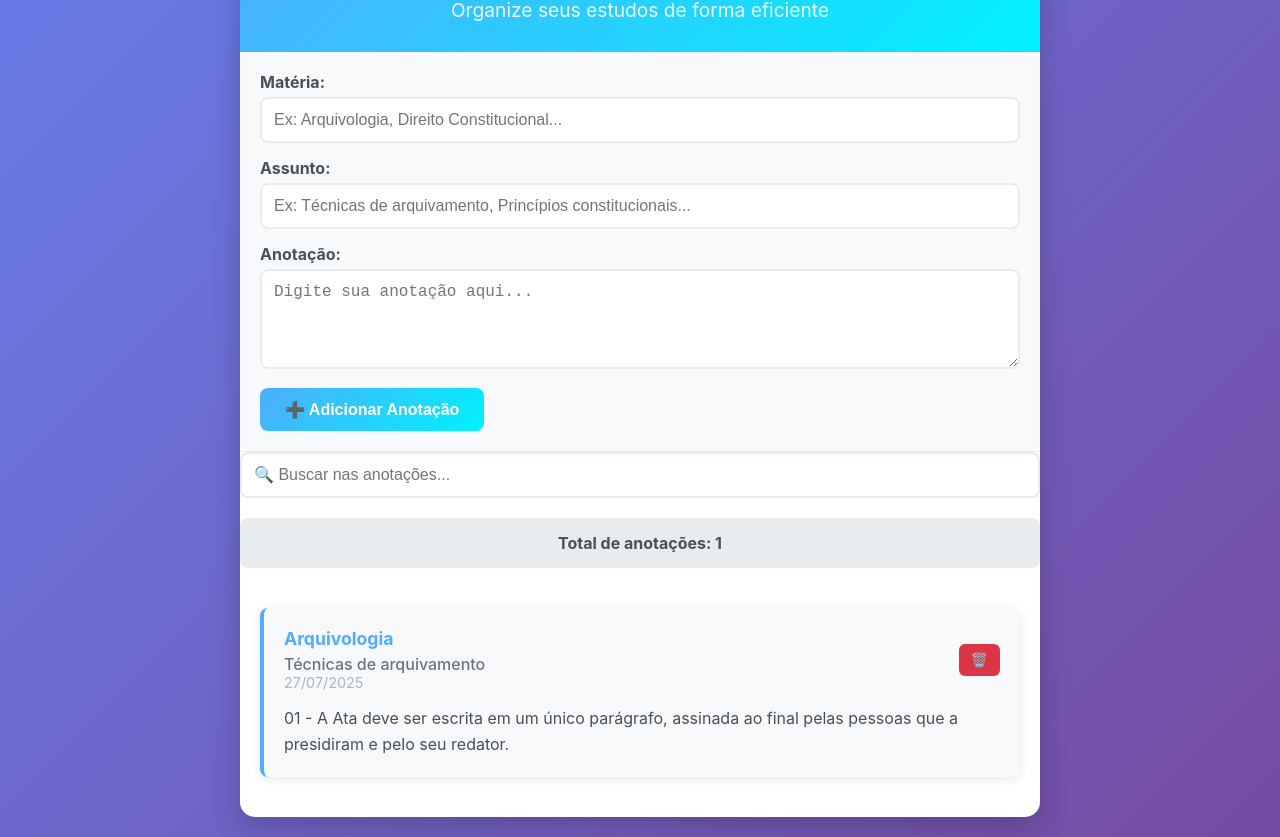
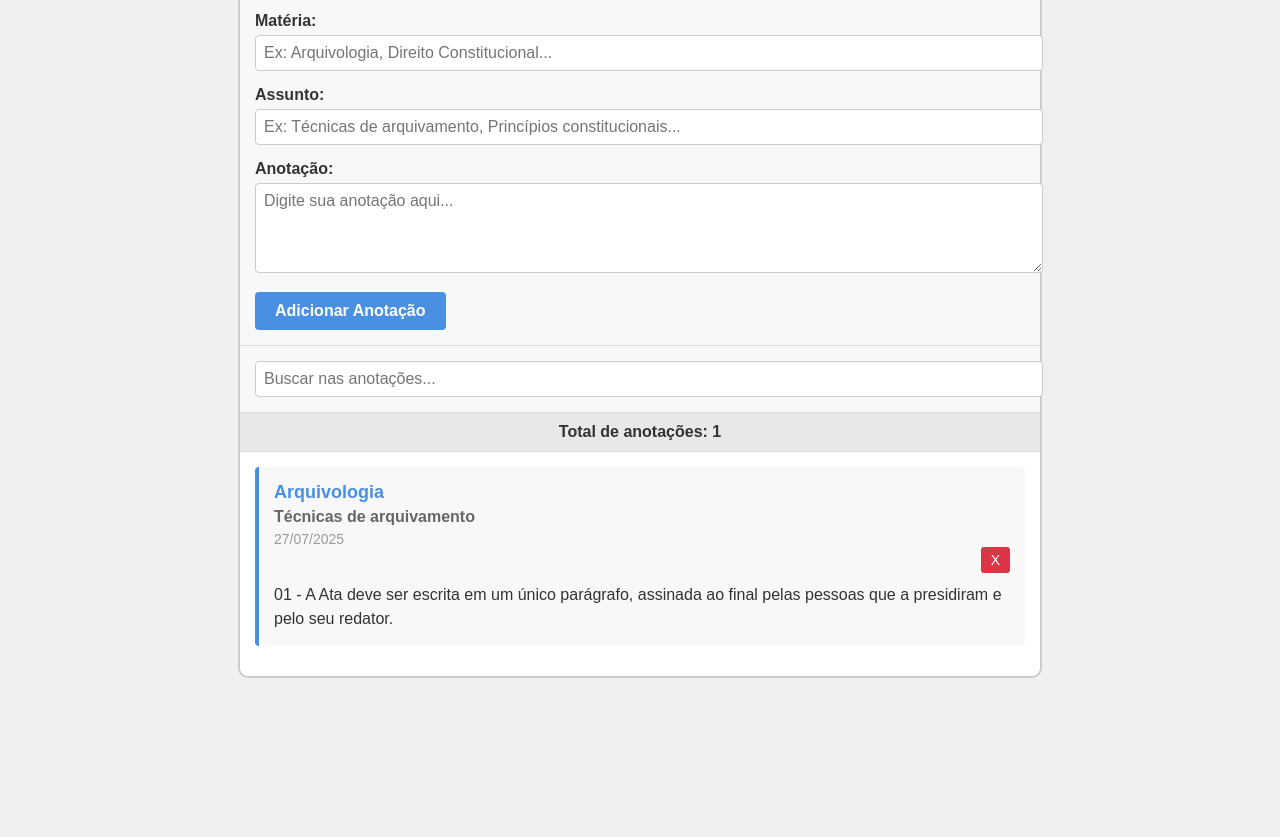
Before and after one commit to Samuca0105/pageflashcard, a plain HTML site: page index.html in a window 1280 px wide. Shown: the part 111-948 px from the top of the page. After the commit the page ends 800 px from the top, so only its background shows below. Drawn offline with Linux system fonts and the light colour scheme.

Commit message:
Add files via upload

```diff
--- a/index.html
+++ b/index.html
@@ -1,55 +1,49 @@
 <!DOCTYPE html>
-<html lang="pt-BR">
+<html>
 <head>
     <meta charset="UTF-8">
     <meta name="viewport" content="width=device-width, initial-scale=1.0">
     <title>Anotações para Concursos</title>
-    <style>
-        * {
+    <style type="text/css">
+        body {
+            font-family: Arial, Helvetica, sans-serif;
+            background-color: #f0f0f0;
             margin: 0;
-            padding: 0;
-            box-sizing: border-box;
-        }
-
-        body {
-            font-family: -apple-system, BlinkMacSystemFont, 'Segoe UI', Roboto, sans-serif;
-            background: linear-gradient(135deg, #667eea 0%, #764ba2 100%);
-            min-height: 100vh;
-            padding: 20px;
+            padding: 10px;
             color: #333;
         }
 
         .container {
+            width: 95%;
             max-width: 800px;
             margin: 0 auto;
-            background: white;
-            border-radius: 15px;
-            box-shadow: 0 10px 30px rgba(0,0,0,0.2);
-            overflow: hidden;
+            background-color: white;
+            border: 2px solid #ccc;
+            border-radius: 10px;
         }
 
         .header {
-            background: linear-gradient(135deg, #4facfe 0%, #00f2fe 100%);
+            background-color: #4a90e2;
             color: white;
-            padding: 30px;
+            padding: 20px;
             text-align: center;
+            border-radius: 8px 8px 0 0;
         }
 
         .header h1 {
-            font-size: 2.5em;
-            margin-bottom: 10px;
-            text-shadow: 2px 2px 4px rgba(0,0,0,0.3);
+            font-size: 24px;
+            margin: 0 0 10px 0;
         }
 
         .header p {
-            font-size: 1.2em;
-            opacity: 0.9;
+            font-size: 16px;
+            margin: 0;
         }
 
         .controls {
-            padding: 20px;
-            background: #f8f9fa;
-            border-bottom: 1px solid #e9ecef;
+            padding: 15px;
+            background-color: #f8f8f8;
+            border-bottom: 1px solid #ddd;
         }
 
         .form-group {
@@ -60,177 +54,149 @@
             display: block;
             margin-bottom: 5px;
             font-weight: bold;
-            color: #495057;
+            color: #333;
         }
 
         .form-group input, .form-group textarea {
             width: 100%;
-            padding: 12px;
-            border: 2px solid #e9ecef;
-            border-radius: 8px;
+            padding: 8px;
+            border: 1px solid #ccc;
+            border-radius: 4px;
             font-size: 16px;
-            transition: border-color 0.3s ease;
-        }
-
-        .form-group input:focus, .form-group textarea:focus {
-            outline: none;
-            border-color: #4facfe;
-            box-shadow: 0 0 0 3px rgba(79, 172, 254, 0.1);
+            font-family: Arial, sans-serif;
         }
 
         .btn {
-            background: linear-gradient(135deg, #4facfe 0%, #00f2fe 100%);
+            background-color: #4a90e2;
             color: white;
             border: none;
-            padding: 12px 25px;
-            border-radius: 8px;
+            padding: 10px 20px;
+            border-radius: 4px;
             font-size: 16px;
             font-weight: bold;
             cursor: pointer;
-            transition: transform 0.2s ease, box-shadow 0.2s ease;
         }
 
         .btn:hover {
-            transform: translateY(-2px);
-            box-shadow: 0 5px 15px rgba(79, 172, 254, 0.4);
+            background-color: #357abd;
         }
 
-        .btn:active {
-            transform: translateY(0);
+        .search-box {
+            padding: 15px;
+            background-color: #f8f8f8;
+            border-bottom: 1px solid #ddd;
+        }
+
+        .search-box input {
+            width: 100%;
+            padding: 8px;
+            border: 1px solid #ccc;
+            border-radius: 4px;
+            font-size: 16px;
+        }
+
+        .stats {
+            background-color: #e8e8e8;
+            padding: 10px;
+            text-align: center;
+            font-weight: bold;
+            color: #333;
+            border-bottom: 1px solid #ddd;
         }
 
         .notes-container {
-            padding: 20px;
-            max-height: 60vh;
+            padding: 15px;
+            max-height: 400px;
             overflow-y: auto;
         }
 
         .note {
-            background: #f8f9fa;
-            border-left: 4px solid #4facfe;
-            margin-bottom: 20px;
-            padding: 20px;
-            border-radius: 8px;
-            box-shadow: 0 2px 10px rgba(0,0,0,0.1);
-            transition: transform 0.2s ease;
-        }
-
-        .note:hover {
-            transform: translateY(-2px);
-            box-shadow: 0 5px 20px rgba(0,0,0,0.15);
+            background-color: #f8f8f8;
+            border-left: 4px solid #4a90e2;
+            margin-bottom: 15px;
+            padding: 15px;
+            border-radius: 4px;
         }
 
         .note-header {
-            display: flex;
-            justify-content: space-between;
-            align-items: center;
-            margin-bottom: 15px;
-        }
-
-        .note-meta {
-            flex: 1;
+            margin-bottom: 10px;
         }
 
         .note-materia {
-            font-size: 1.1em;
+            font-size: 18px;
             font-weight: bold;
-            color: #4facfe;
+            color: #4a90e2;
             margin-bottom: 5px;
         }
 
         .note-assunto {
-            font-size: 1em;
-            color: #6c757d;
-            font-weight: 500;
+            font-size: 16px;
+            color: #666;
+            font-weight: bold;
+            margin-bottom: 5px;
         }
 
         .note-date {
-            font-size: 0.9em;
-            color: #adb5bd;
+            font-size: 14px;
+            color: #999;
         }
 
         .note-text {
-            line-height: 1.6;
-            color: #495057;
-            font-size: 1em;
+            line-height: 1.5;
+            color: #333;
+            font-size: 16px;
         }
 
         .delete-btn {
-            background: #dc3545;
+            background-color: #dc3545;
             color: white;
             border: none;
-            padding: 8px 12px;
-            border-radius: 6px;
+            padding: 5px 10px;
+            border-radius: 3px;
             font-size: 14px;
             cursor: pointer;
-            transition: background 0.2s ease;
+            float: right;
         }
 
         .delete-btn:hover {
-            background: #c82333;
+            background-color: #c82333;
         }
 
         .empty-state {
             text-align: center;
             padding: 40px 20px;
-            color: #6c757d;
+            color: #666;
         }
 
-        .empty-state i {
-            font-size: 3em;
-            margin-bottom: 20px;
-            opacity: 0.5;
-        }
-
-        .search-box {
+        .empty-state div {
+            font-size: 48px;
             margin-bottom: 20px;
         }
 
-        .search-box input {
-            width: 100%;
-            padding: 12px;
-            border: 2px solid #e9ecef;
-            border-radius: 8px;
-            font-size: 16px;
+        .clear {
+            clear: both;
         }
 
-        .stats {
-            background: #e9ecef;
-            padding: 15px;
-            border-radius: 8px;
-            margin-bottom: 20px;
-            text-align: center;
-            font-weight: bold;
-            color: #495057;
-        }
-
-        @media (max-width: 768px) {
+        /* Estilos para iPad Mini */
+        @media screen and (max-width: 768px) {
             body {
-                padding: 10px;
+                padding: 5px;
             }
 
             .header h1 {
-                font-size: 2em;
+                font-size: 20px;
             }
 
-            .note-header {
-                flex-direction: column;
-                align-items: flex-start;
+            .note-materia {
+                font-size: 16px;
             }
 
-            .delete-btn {
-                margin-top: 10px;
-            }
-        }
-
-        /* Estilos específicos para iPad Mini */
-        @media (min-width: 768px) and (max-width: 1024px) {
-            .container {
-                max-width: 90%;
+            .note-assunto {
+                font-size: 14px;
             }
 
-            .notes-container {
-                max-height: 50vh;
+            .note-text {
+                font-size: 14px;
             }
         }
     </style>
@@ -238,7 +204,7 @@
 <body>
     <div class="container">
         <div class="header">
-            <h1>📚 Anotações para Concursos</h1>
+            <h1>Anotações para Concursos</h1>
             <p>Organize seus estudos de forma eficiente</p>
         </div>
 
@@ -258,11 +224,11 @@
                 <textarea id="texto" rows="4" placeholder="Digite sua anotação aqui..."></textarea>
             </div>
 
-            <button class="btn" onclick="adicionarAnotacao()">➕ Adicionar Anotação</button>
+            <button class="btn" onclick="adicionarAnotacao()">Adicionar Anotação</button>
         </div>
 
         <div class="search-box">
-            <input type="text" id="searchInput" placeholder="🔍 Buscar nas anotações..." onkeyup="filtrarAnotacoes()">
+            <input type="text" id="searchInput" placeholder="Buscar nas anotações..." onkeyup="filtrarAnotacoes()">
         </div>
 
         <div class="stats" id="stats">
@@ -274,23 +240,28 @@
         </div>
     </div>
 
-    <script>
+    <script type="text/javascript">
         // Array para armazenar as anotações
-        let anotacoes = [];
+        var anotacoes = [];
 
         // Função para adicionar uma nova anotação
         function adicionarAnotacao() {
-            const materia = document.getElementById('materia').value.trim();
-            const assunto = document.getElementById('assunto').value.trim();
-            const texto = document.getElementById('texto').value.trim();
+            var materia = document.getElementById('materia').value;
+            var assunto = document.getElementById('assunto').value;
+            var texto = document.getElementById('texto').value;
 
-            if (!materia || !assunto || !texto) {
+            // Remover espaços em branco
+            materia = materia.replace(/^\s+|\s+$/g, '');
+            assunto = assunto.replace(/^\s+|\s+$/g, '');
+            texto = texto.replace(/^\s+|\s+$/g, '');
+
+            if (materia == '' || assunto == '' || texto == '') {
                 alert('Por favor, preencha todos os campos!');
                 return;
             }
 
-            const anotacao = {
-                id: Date.now(),
+            var anotacao = {
+                id: new Date().getTime(),
                 materia: materia,
                 assunto: assunto,
                 texto: texto,
@@ -312,40 +283,44 @@
         }
 
         // Função para exibir todas as anotações
-        function exibirAnotacoes(filtradas = null) {
-            const container = document.getElementById('notesContainer');
-            const anotacoesParaExibir = filtradas || anotacoes;
+        function exibirAnotacoes(filtradas) {
+            var container = document.getElementById('notesContainer');
+            var anotacoesParaExibir = filtradas || anotacoes;
 
-            if (anotacoesParaExibir.length === 0) {
-                container.innerHTML = `
-                    <div class="empty-state">
-                        <div>📝</div>
-                        <h3>Nenhuma anotação encontrada</h3>
-                        <p>Adicione sua primeira anotação para começar!</p>
-                    </div>
-                `;
+            if (anotacoesParaExibir.length == 0) {
+                container.innerHTML = '<div class="empty-state"><div>📝</div><h3>Nenhuma anotação encontrada</h3><p>Adicione sua primeira anotação para começar!</p></div>';
                 return;
             }
 
-            container.innerHTML = anotacoesParaExibir.map(anotacao => `
-                <div class="note">
-                    <div class="note-header">
-                        <div class="note-meta">
-                            <div class="note-materia">${anotacao.materia}</div>
-                            <div class="note-assunto">${anotacao.assunto}</div>
-                            <div class="note-date">${anotacao.data}</div>
-                        </div>
-                        <button class="delete-btn" onclick="deletarAnotacao(${anotacao.id})">🗑️</button>
-                    </div>
-                    <div class="note-text">${anotacao.texto}</div>
-                </div>
-            `).join('');
+            var html = '';
+            for (var i = 0; i < anotacoesParaExibir.length; i++) {
+                var anotacao = anotacoesParaExibir[i];
+                html += '<div class="note">';
+                html += '<div class="note-header">';
+                html += '<div class="note-meta">';
+                html += '<div class="note-materia">' + anotacao.materia + '</div>';
+                html += '<div class="note-assunto">' + anotacao.assunto + '</div>';
+                html += '<div class="note-date">' + anotacao.data + '</div>';
+                html += '</div>';
+                html += '<button class="delete-btn" onclick="deletarAnotacao(' + anotacao.id + ')">X</button>';
+                html += '<div class="clear"></div>';
+                html += '</div>';
+                html += '<div class="note-text">' + anotacao.texto + '</div>';
+                html += '</div>';
+            }
+            container.innerHTML = html;
         }
 
         // Função para deletar uma anotação
         function deletarAnotacao(id) {
             if (confirm('Tem certeza que deseja deletar esta anotação?')) {
-                anotacoes = anotacoes.filter(anotacao => anotacao.id !== id);
+                var novasAnotacoes = [];
+                for (var i = 0; i < anotacoes.length; i++) {
+                    if (anotacoes[i].id != id) {
+                        novasAnotacoes.push(anotacoes[i]);
+                    }
+                }
+                anotacoes = novasAnotacoes;
                 salvarAnotacoes();
                 exibirAnotacoes();
                 atualizarEstatisticas();
@@ -354,39 +329,54 @@
 
         // Função para filtrar anotações
         function filtrarAnotacoes() {
-            const termo = document.getElementById('searchInput').value.toLowerCase();
-            const filtradas = anotacoes.filter(anotacao =>
-                anotacao.materia.toLowerCase().includes(termo) ||
-                anotacao.assunto.toLowerCase().includes(termo) ||
-                anotacao.texto.toLowerCase().includes(termo)
-            );
+            var termo = document.getElementById('searchInput').value.toLowerCase();
+            var filtradas = [];
+
+            for (var i = 0; i < anotacoes.length; i++) {
+                var anotacao = anotacoes[i];
+                if (anotacao.materia.toLowerCase().indexOf(termo) != -1 ||
+                    anotacao.assunto.toLowerCase().indexOf(termo) != -1 ||
+                    anotacao.texto.toLowerCase().indexOf(termo) != -1) {
+                    filtradas.push(anotacao);
+                }
+            }
             exibirAnotacoes(filtradas);
         }
 
         // Função para atualizar estatísticas
         function atualizarEstatisticas() {
-            const stats = document.getElementById('stats');
-            stats.textContent = `Total de anotações: ${anotacoes.length}`;
+            var stats = document.getElementById('stats');
+            stats.innerHTML = 'Total de anotações: ' + anotacoes.length;
         }
 
         // Função para salvar anotações no localStorage
         function salvarAnotacoes() {
-            localStorage.setItem('anotacoesConcursos', JSON.stringify(anotacoes));
+            try {
+                localStorage.setItem('anotacoesConcursos', JSON.stringify(anotacoes));
+            } catch (e) {
+                // Fallback para navegadores que não suportam localStorage
+                console.log('localStorage não suportado');
+            }
         }
 
         // Função para carregar anotações do localStorage
         function carregarAnotacoes() {
-            const salvas = localStorage.getItem('anotacoesConcursos');
-            if (salvas) {
-                anotacoes = JSON.parse(salvas);
+            try {
+                var salvas = localStorage.getItem('anotacoesConcursos');
+                if (salvas) {
+                    anotacoes = JSON.parse(salvas);
+                }
+            } catch (e) {
+                console.log('Erro ao carregar anotações');
+                anotacoes = [];
             }
         }
 
         // Função para adicionar a primeira anotação (Arquivologia)
         function adicionarPrimeiraAnotacao() {
-            if (anotacoes.length === 0) {
-                const primeiraAnotacao = {
-                    id: Date.now(),
+            if (anotacoes.length == 0) {
+                var primeiraAnotacao = {
+                    id: new Date().getTime(),
                     materia: "Arquivologia",
                     assunto: "Técnicas de arquivamento",
                     texto: "01 - A Ata deve ser escrita em um único parágrafo, assinada ao final pelas pessoas que a presidiram e pelo seu redator.",
@@ -404,13 +394,6 @@
             exibirAnotacoes();
             atualizarEstatisticas();
         };
-
-        // Permitir adicionar anotação com Enter
-        document.addEventListener('keypress', function(e) {
-            if (e.key === 'Enter' && e.ctrlKey) {
-                adicionarAnotacao();
-            }
-        });
     </script>
 </body>
 </html>
```
